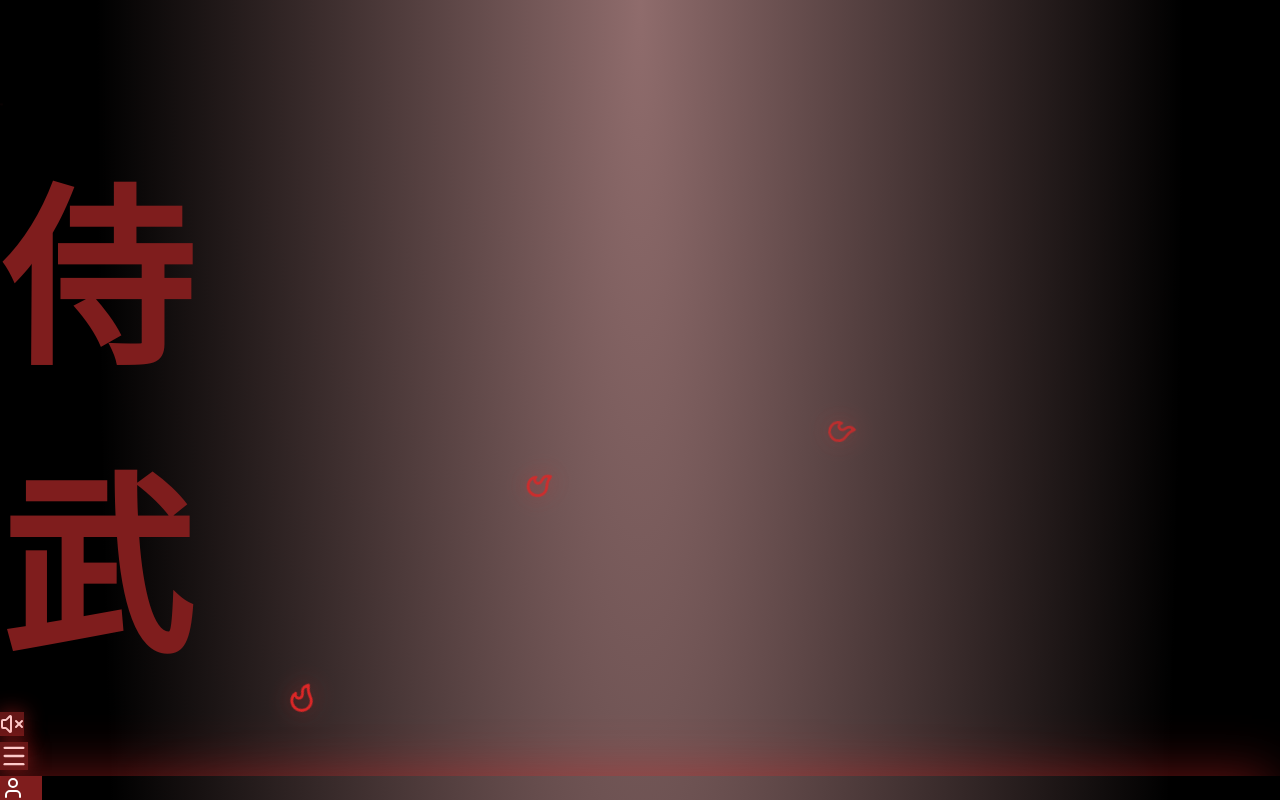
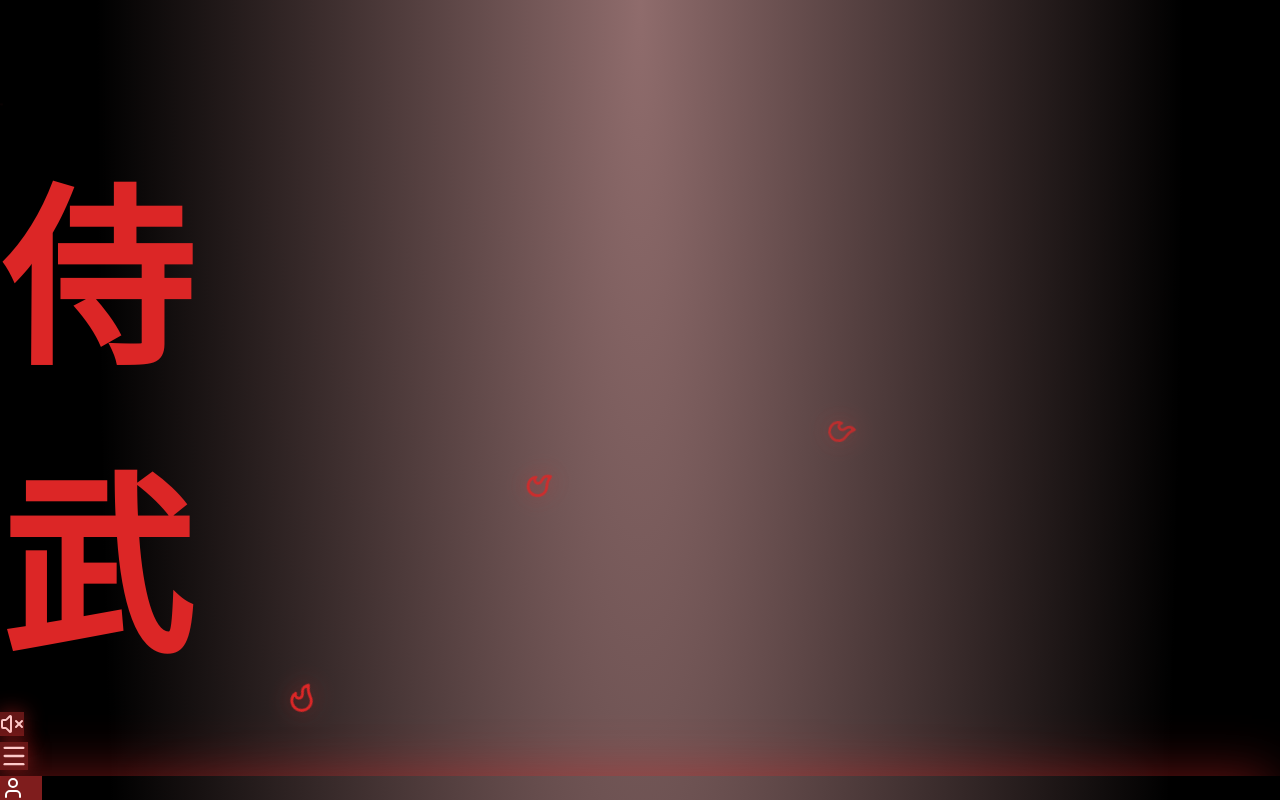
Before and after one commit to Abdullah-Nasir-Chowdhury/samurai-portfolio, a React (Vite) app: page / in a window 1280 px wide. Shown: the top 800 px of the page. Built offline with nearby package versions, Linux system fonts and the light colour scheme; a web font is replaced by a local one.

Commit message:
Make background kanji visible on the tinted backgrounds
The kanji used each palette's darkest shade at 5% opacity, which blended
into the new element-tinted background. Use the palette's main colour at
8% so they show on every element.

```diff
--- a/src/Test.jsx
+++ b/src/Test.jsx
@@ -20,7 +20,7 @@ const makePalette = (p) => ({
   accentDark: p.accent,
   shadowColor: `rgba(${p.rgb}, 0.5)`,
   particleColor: p.particle,
-  kanjiColor: p.darker,
+  kanjiColor: p.medium,
   cursorColor: p.particle,
   borderColor: p.darker,
   borderMediumColor: p.dark,
@@ -281,13 +281,13 @@ const playSound = async (soundRef) => {
         }}
       >
         <div
-          className="absolute top-20 right-20 opacity-5 select-none"
+          className="absolute top-20 right-20 opacity-[0.08] select-none"
           style={{ fontSize: '12rem', fontWeight: 'bold', color: colors.kanjiColor }}
         >
           侍
         </div>
         <div
-          className="absolute bottom-20 left-20 opacity-5 select-none"
+          className="absolute bottom-20 left-20 opacity-[0.08] select-none"
           style={{ fontSize: '12rem', fontWeight: 'bold', color: colors.kanjiColor }}
         >
           武
```
